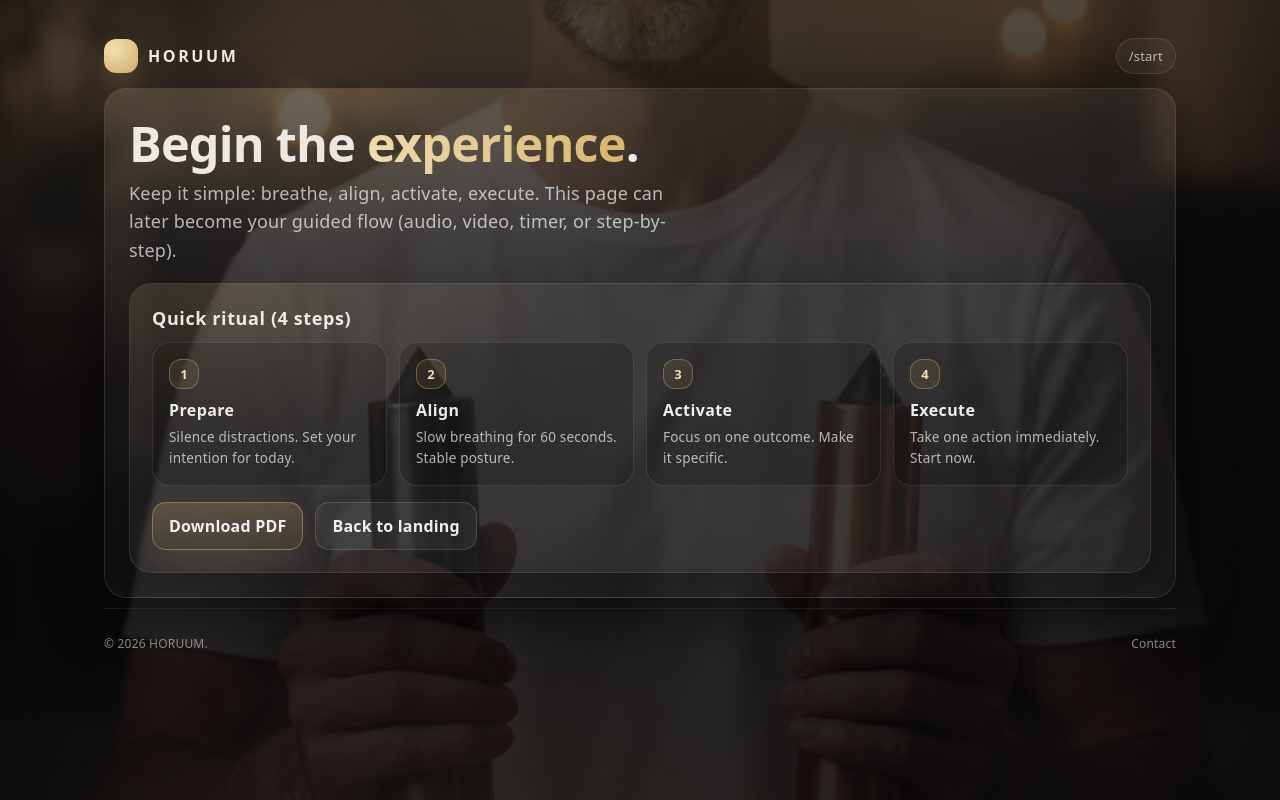
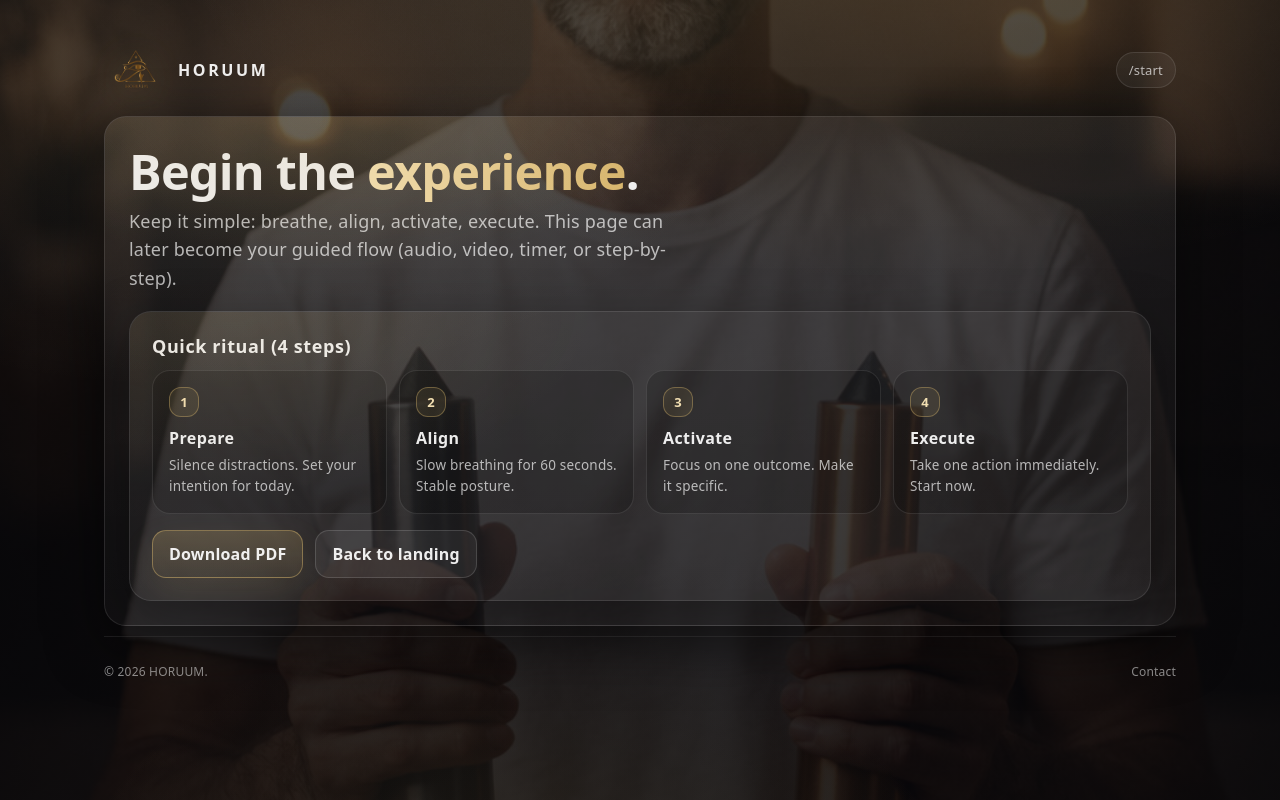
Before and after one commit to sogoba2477-mst/horuum.com, a Next.js app: page /start in a window 1280 px wide. Built offline with nearby package versions, Linux system fonts and the light colour scheme.

Commit message:
logo added to start page

```diff
--- a/src/app/start/page.tsx
+++ b/src/app/start/page.tsx
@@ -1,4 +1,5 @@
 import Link from "next/link";
+import Image from "next/image";
 
 export const metadata = {
   title: "HORUUM — Start",
@@ -9,10 +10,21 @@ export default function StartPage() {
   return (
     <div className="wrap">
       <header className="topbar">
-        <div className="brand">
-          <div className="mark" aria-hidden="true" />
+        <div className="brand" aria-label="HORUUM">
+          <Image
+            src="/logohoruum.png"
+            alt="HORUUM Logo"
+            width={64}
+            height={64}
+            priority
+            style={{
+              objectFit: "contain",
+              filter: "drop-shadow(0 6px 18px rgba(215,181,109,.45)) brightness(1.08)",
+            }}
+          />
           <div>HORUUM</div>
         </div>
+
         <div className="pill">/start</div>
       </header>
 
@@ -20,29 +32,34 @@ export default function StartPage() {
         <h1 style={{ marginTop: 6 }}>
           Begin the <span className="gold">experience</span>.
         </h1>
-        <p className="slogan" style={{ maxWidth: 70 * 8 }}>
+
+        <p className="slogan" style={{ maxWidth: 560 }}>
           Keep it simple: breathe, align, activate, execute. This page can later become your guided flow
           (audio, video, timer, or step-by-step).
         </p>
 
         <div className="card" style={{ marginTop: 12 }}>
           <h2 className="h2">Quick ritual (4 steps)</h2>
+
           <div className="steps" role="list">
             <div className="step" role="listitem">
               <span className="n">1</span>
               <b>Prepare</b>
               <p>Silence distractions. Set your intention for today.</p>
             </div>
+
             <div className="step" role="listitem">
               <span className="n">2</span>
               <b>Align</b>
               <p>Slow breathing for 60 seconds. Stable posture.</p>
             </div>
+
             <div className="step" role="listitem">
               <span className="n">3</span>
               <b>Activate</b>
               <p>Focus on one outcome. Make it specific.</p>
             </div>
+
             <div className="step" role="listitem">
               <span className="n">4</span>
               <b>Execute</b>
@@ -54,6 +71,7 @@ export default function StartPage() {
             <a className="btn btn-primary" href="/horuum-guide.pdf" download>
               Download PDF
             </a>
+
             <Link className="btn" href="/">
               Back to landing
             </Link>
@@ -63,6 +81,7 @@ export default function StartPage() {
 
       <footer className="footer">
         <div>© {new Date().getFullYear()} HORUUM.</div>
+
         <div style={{ display: "flex", gap: 14, flexWrap: "wrap" }}>
           <a href="mailto:hello@horuum.com">Contact</a>
         </div>
```
Also changed, not shown: 1 other file (tests, documents, lock files or other folders).
